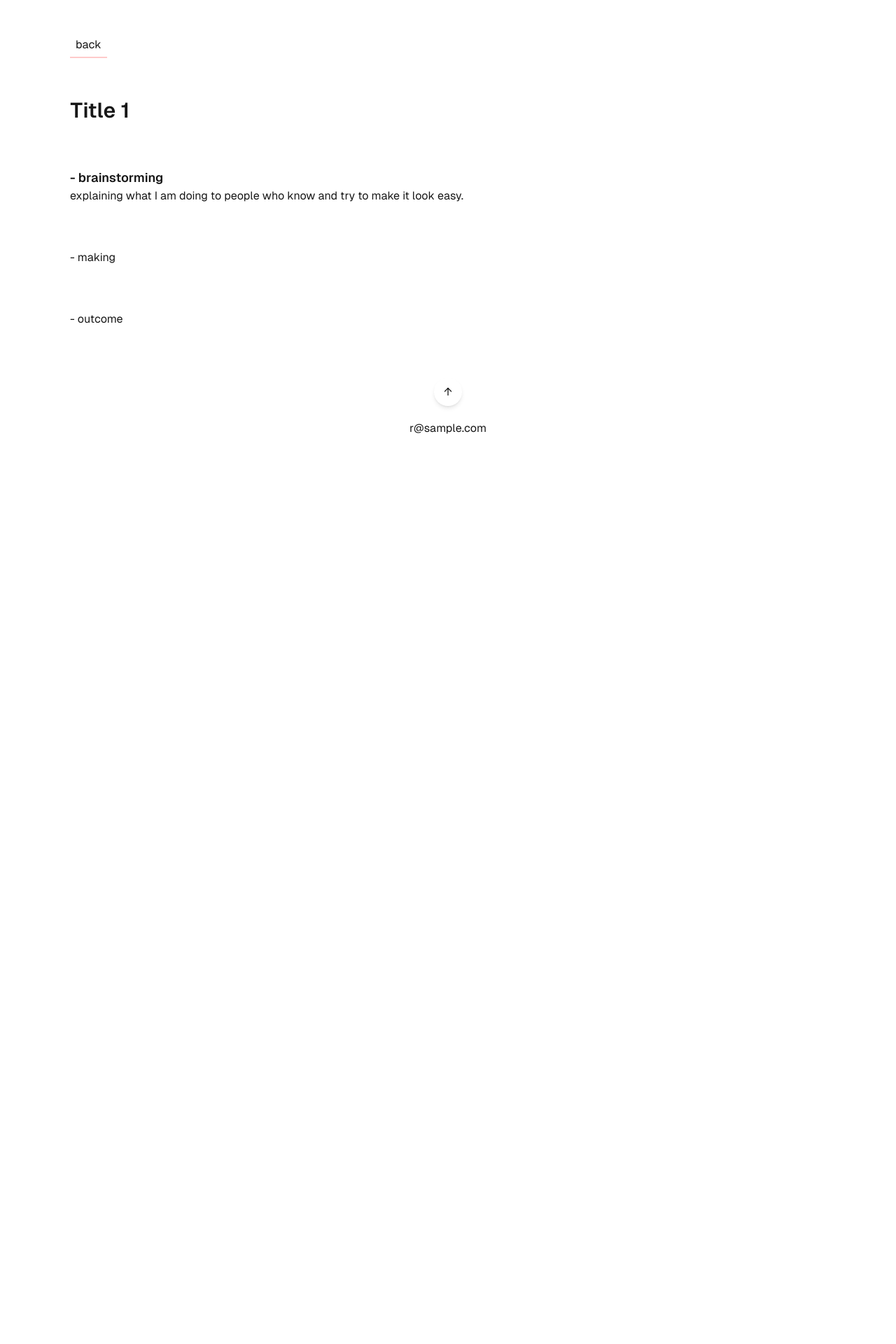
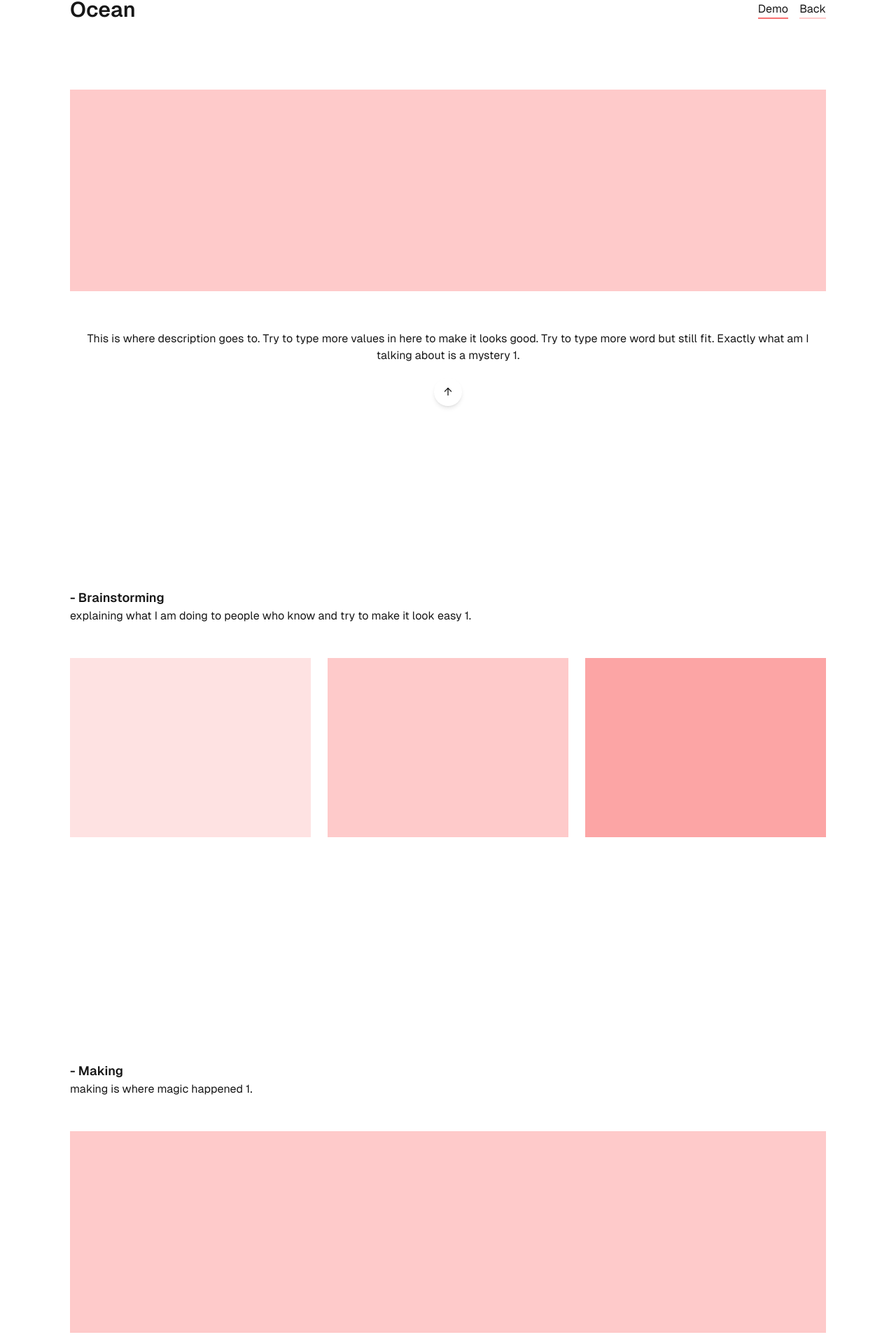
Before and after one commit to RubyTzu/test-playground, a Next.js app: page /project/1 in a window 1280 px wide. Shown: the part 140-2060 px from the top of the page at 70% size. Before the commit the page ends 800 px from the top, so only its background shows below. Built offline with nearby package versions, Linux system fonts and the light colour scheme.

Commit message:
feat: modified project details

```diff
--- a/app/(data)/dummyData.tsx
+++ b/app/(data)/dummyData.tsx
@@ -1,12 +1,19 @@
-import { Project } from "./types";
+import { ProjectDetails } from "./types";
 
-export const projectDatas: Project[] = [
+const projectDatas: ProjectDetails[] = [
   {
     id: 1,
     title: "Ocean",
     description: "I love this work so much, so proud to be involve in this project.",
     time: "2021",
     img: "bg-red-100",
+    longDescription: "This is where description goes to. Try to type more values in here to make it looks good. Try to type more word but still fit. Exactly what am I talking about is a mystery 1.",
+    brainStormingDescription: "explaining what I am doing to people who know and try to make it look easy 1.",
+    makingDescription: "making is where magic happened 1.",
+    outComeDescription: "appreciate for any help 1.",
+    brainStormingImg: ["bg-red-100", "bg-red-200", "bg-red-300"],
+    makingImg: "bg-red-200",
+    outComeImg: "bg-red-100",
   },
   {
     id: 2,
@@ -14,6 +21,13 @@ export const projectDatas: Project[] = [
     description: "Surely teach me how to write code.",
     time: "2023",
     img: "bg-red-200",
+    longDescription: "This is where description goes to. Try to type more values in here to make it looks good. Try to type more word but still fit. Exactly what am I talking about is a mystery 2.",
+    brainStormingDescription: "explaining what I am doing to people who know and try to make it look easy 2.",
+    makingDescription: "making is where magic happened 2.",
+    outComeDescription: "appreciate for any help 2.",
+    brainStormingImg: ["bg-red-100", "bg-red-200", "bg-red-300"],
+    makingImg: "bg-red-200",
+    outComeImg: "bg-red-100",
   },
   {
     id: 3,
@@ -21,6 +35,13 @@ export const projectDatas: Project[] = [
     description: "A little project that I joint.",
     time: "2024",
     img: "bg-red-300",
+    longDescription: "This is where description goes to. Try to type more values in here to make it looks good. Try to type more word but still fit. Exactly what am I talking about is a mystery 3.",
+    brainStormingDescription: "explaining what I am doing to people who know and try to make it look easy 3.",
+    makingDescription: "making is where magic happened 3.",
+    outComeDescription: "appreciate for any help 3.",
+    brainStormingImg: ["bg-red-100", "bg-red-200", "bg-red-300"],
+    makingImg: "bg-red-200",
+    outComeImg: "bg-red-100",
   },
   {
     id: 4,
@@ -28,6 +49,13 @@ export const projectDatas: Project[] = [
     description: "Small little project.",
     time: "2024",
     img: "bg-red-200",
+    longDescription: "This is where description goes to. Try to type more values in here to make it looks good. Try to type more word but still fit. Exactly what am I talking about is a mystery 4.",
+    brainStormingDescription: "explaining what I am doing to people who know and try to make it look easy 4.",
+    makingDescription: "making is where magic happened 4.",
+    outComeDescription: "appreciate for any help 4.",
+    brainStormingImg: ["bg-red-100", "bg-red-200", "bg-red-300"],
+    makingImg: "bg-red-200",
+    outComeImg: "bg-red-100",
   },
   {
     id: 5,
@@ -35,5 +63,16 @@ export const projectDatas: Project[] = [
     description: "This is my fifth work, I truly admire the people who work with me in this project.",
     time: "2024",
     img: "bg-red-100",
+    longDescription: "This is where description goes to. Try to type more values in here to make it looks good. Try to type more word but still fit. Exactly what am I talking about is a mystery 5.",
+    brainStormingDescription: "explaining what I am doing to people who know and try to make it look easy 5.",
+    makingDescription: "making is where magic happened 5.",
+    outComeDescription: "appreciate for any help 5.",
+    brainStormingImg: ["bg-red-100", "bg-red-200", "bg-red-300"],
+    makingImg: "bg-red-200",
+    outComeImg: "bg-red-100",
   },
 ];
+
+projectDatas.reverse();
+
+export { projectDatas };
--- a/app/(routes)/project/[projectid]/page.tsx
+++ b/app/(routes)/project/[projectid]/page.tsx
@@ -1,30 +1,26 @@
 "use client";
 import { Navbar } from "@/app/(ui)/shareComponent/Navbar";
 import { Footer } from "@/app/(ui)/shareComponent/Footer";
-import Link from "next/link";
 import { useParams } from "next/navigation";
 import { BackToTopButton } from "@/app/(ui)/shareComponent/BackToTopBtn";
-import { motion } from "motion/react";
+import { ProjectIntro } from "@/app/(ui)/project/singleProject/ProjectIntro";
+import { ProjectThreePictures } from "@/app/(ui)/project/singleProject/ProjecThreePicture";
+import { ProjectOnePicture } from "@/app/(ui)/project/singleProject/ProjectOnePicture";
+import { projectDatas } from "@/app/(data)/dummyData";
+import { ProjectDetails } from "@/app/(data)/types";
 
 export default function Page() {
   const { projectid } = useParams<{ projectid: string }>();
+  const projectData: ProjectDetails = projectDatas.filter((project) => project.id === Number(projectid))[0];
 
   return (
-    <div className="grid grid-rows-[8rem_1fr_6rem] min-h-screen gap-16 font-[family-name:var(--font-geist-sans)]">
+    <div className="grid grid-rows-[8rem_1fr_6rem] min-h-screen font-[family-name:var(--font-geist-sans)]">
       <Navbar />
-      <main className="mx-auto w-screen px-20 flex flex-col gap-16 row-start-2 md:max-w-[1240px]">
-        <motion.div className="" initial={{ translateX: -1, opacity: 0, scale: 0.99 }} animate={{ translateX: 0, opacity: 1, scale: 1 }} transition={{ duration: 0.3, ease: [0, 0.1, 0.7, 1.01] }}>
-          <Link className="border-b-red-200 border-b-2 p-2 w-fit" href={"/project"}>
-            back
-          </Link>
-        </motion.div>
-        <div className="text-3xl font-semibold">Title {projectid}</div>
-        <div>
-          <div className="text-lg font-semibold">- brainstorming</div>
-          <div>explaining what I am doing to people who know and try to make it look easy.</div>
-        </div>
-        <div>- making</div>
-        <div>- outcome</div>
+      <main className="mx-auto w-screen px-20 flex flex-col gap-80 row-start-2 md:max-w-[1240px]">
+        <ProjectIntro projectData={projectData} />
+        <ProjectThreePictures projectData={projectData} title="- Brainstorming" />
+        <ProjectOnePicture projectData={projectData} title={"- Making"} />
+        <ProjectOnePicture projectData={projectData} title={"- Outcome"} />
         <BackToTopButton />
       </main>
       <Footer />
--- a/app/(ui)/project/ProjectCards.tsx
+++ b/app/(ui)/project/ProjectCards.tsx
@@ -1,51 +1,12 @@
 "use client";
+import { useRouter } from "next/navigation";
+import { motion } from "motion/react";
 import { Project } from "@/app/(data)/types";
-import { motion } from "motion/react";
-import { useRouter } from "next/navigation";
-
-const projectDatas: Project[] = [
-  {
-    id: 1,
-    title: "Ocean",
-    description: "I love this work so much, so proud to be involve in this project.",
-    time: "2021",
-    img: "bg-red-100",
-  },
-  {
-    id: 2,
-    title: "Simple Twitter",
-    description: "Surely teach me how to write code.",
-    time: "2023",
-    img: "bg-red-200",
-  },
-  {
-    id: 3,
-    title: "LaBar game",
-    description: "A little project that I joint.",
-    time: "2024",
-    img: "bg-red-300",
-  },
-  {
-    id: 4,
-    title: "Sizing Kit Store Location",
-    description: "Small little project.",
-    time: "2024",
-    img: "bg-red-200",
-  },
-  {
-    id: 5,
-    title: "Chill split",
-    description: "This is my fifth work, I truly admire the people who work with me in this project.",
-    time: "2024",
-    img: "bg-red-100",
-  },
-];
-
-projectDatas.reverse();
+import { projectDatas } from "@/app/(data)/dummyData";
 
 export const ProjectCards = () => {
   return (
-    <div className="pt-20 grid gap-72 grid-cols-1">
+    <div className="pt-20 grid gap-96 grid-cols-1">
       {projectDatas.map((projectData) => {
         return <ProjectCard projectData={projectData} key={projectData.id}/>;
       })}
--- /dev/null
+++ b/app/(ui)/project/singleProject/ProjecThreePicture.tsx
@@ -0,0 +1,19 @@
+import { ProjectDetails } from "@/app/(data)/types";
+
+export const ProjectThreePictures = ({ projectData, title }: { projectData: ProjectDetails; title: string }) => {
+  return (
+    <div>
+      <div className="text-lg font-semibold">{title}</div>
+      <div>{projectData.brainStormingDescription}</div>
+      {title === "- Brainstorming" ? (
+        <div className="mt-12 grid gap-6 grid-cols-3">
+          {projectData.brainStormingImg.map((Img) => (
+            <div key={Img} className={`h-64 ${Img}`}></div>
+          ))}
+        </div>
+      ) : (
+        <></>
+      )}
+    </div>
+  );
+};
--- /dev/null
+++ b/app/(ui)/project/singleProject/ProjectIntro.tsx
@@ -0,0 +1,22 @@
+"use client";
+import Link from "next/link";
+import { motion } from "motion/react";
+import { ProjectDetails } from "@/app/(data)/types";
+
+export const ProjectIntro = ({projectData}:{projectData: ProjectDetails}) => {
+  return (
+    <div className="mt-2">
+      <div className="flex justify-between items-center">
+        <div className="text-3xl font-semibold">{projectData.title}</div>
+        <div className="flex gap-4">
+          <div className="border-b-red-400 border-b-2 cursor-pointer h-fit">Demo</div>
+          <motion.div initial={{ translateX: -1, opacity: 0, scale: 0.99 }} animate={{ translateX: 0, opacity: 1, scale: 1 }} transition={{ duration: 0.3, ease: [0, 0.1, 0.7, 1.01] }} className="border-b-red-200 border-b-2 w-fit h-fit">
+            <Link href={"/project"}>Back</Link>
+          </motion.div>
+        </div>
+      </div>
+      <div className="mt-24 w-full h-72 bg-red-200"></div>
+      <div className="mt-14 text-center leading-6">{projectData.longDescription}</div>
+    </div>
+  );
+};
--- /dev/null
+++ b/app/(ui)/project/singleProject/ProjectOnePicture.tsx
@@ -0,0 +1,20 @@
+import { ProjectDetails } from "@/app/(data)/types";
+
+export const ProjectOnePicture = ({ projectData, title }: { projectData: ProjectDetails; title: string }) => {
+  return (
+    <div>
+      <div className="text-lg font-semibold">{title}</div>
+      {title === "- Making" ? (
+        <>
+          <div>{projectData.makingDescription}</div>
+          <div className={`mt-12 mb-64 h-72 w-full ${projectData.makingImg}`}></div>
+        </>
+      ) : (
+        <>
+          <div>{projectData.outComeDescription}</div>
+          <div className={`mt-12 mb-64 h-72 w-full ${projectData.outComeImg}`}></div>
+        </>
+      )}
+    </div>
+  );
+};
```
Also changed, not shown: app/(data)/types.tsx (+10 -0 lines).
